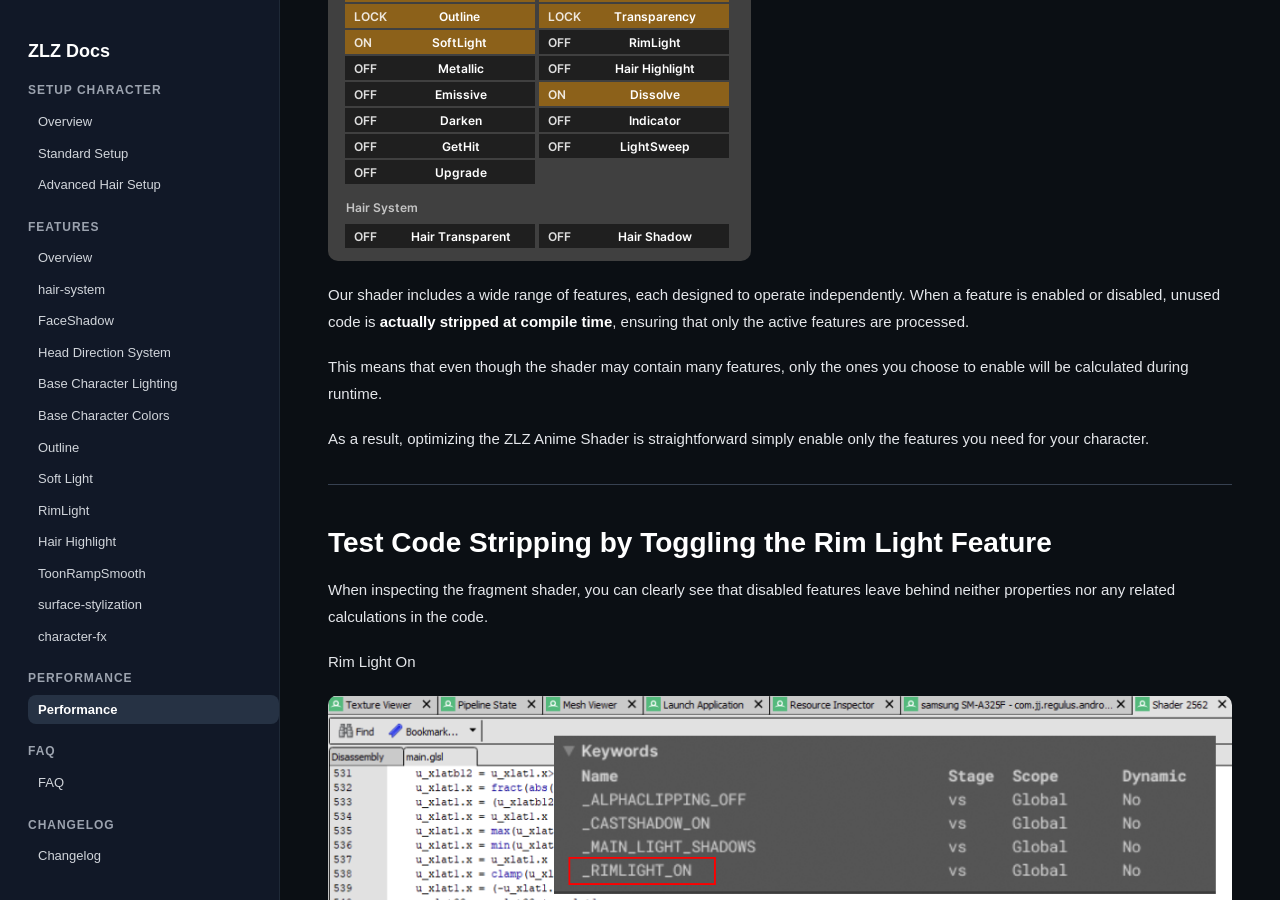
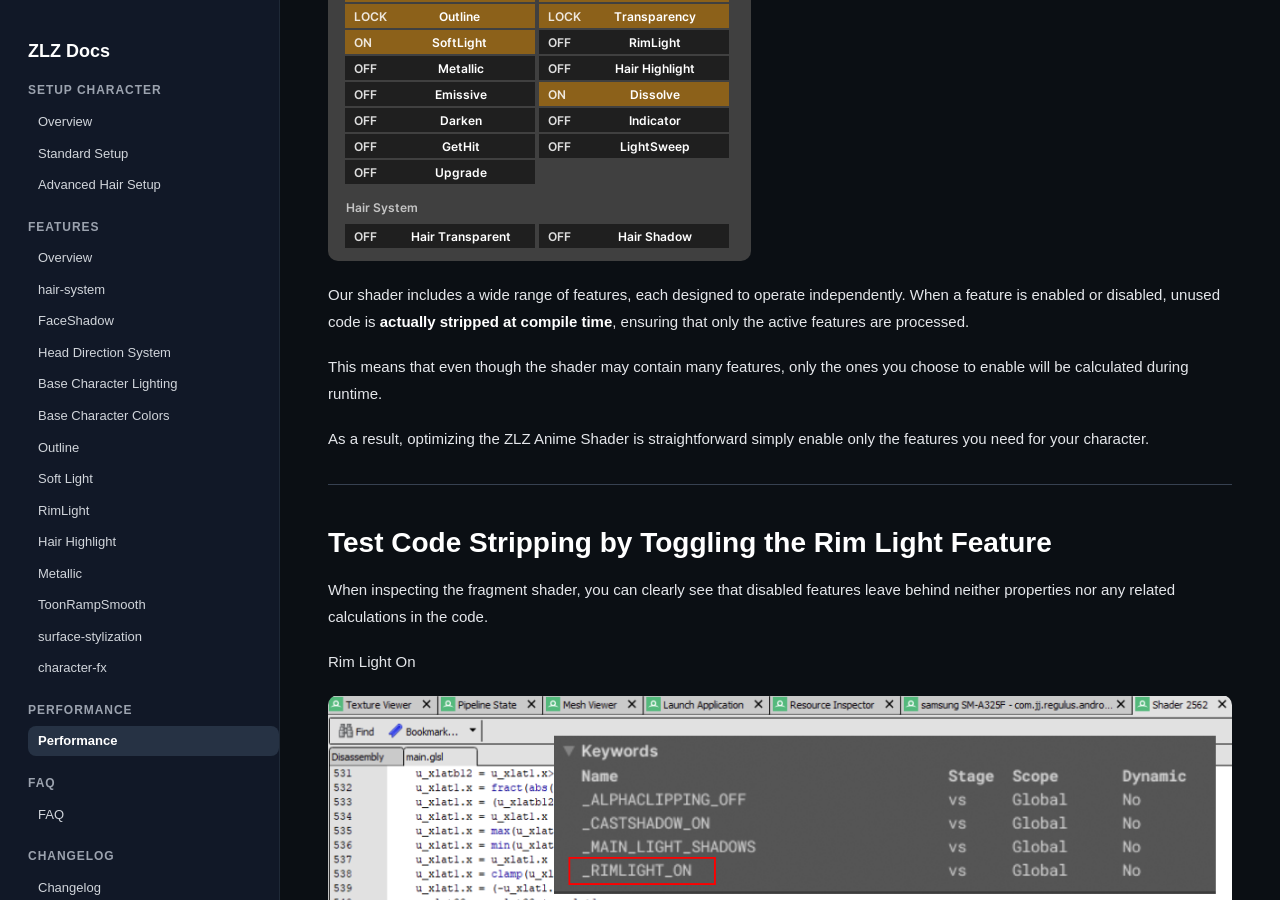
Before and after one commit to zlz-studio/zlz-studio.github.io, a Jekyll site: the page built from performance/index.md, in a window 1280 px wide and 900 px high, scrolled down 309 px. Built offline with Jekyll 4.4.1, drawn with Linux system fonts in a browser that asks for light colours.

Commit message:
Update sidebar.html

```diff
--- a/_includes/sidebar.html
+++ b/_includes/sidebar.html
@@ -70,6 +70,11 @@
    Hair Highlight
 </a>
 
+<a href="{{ '/features/Metallic/' | relative_url }}"
+   class="{% if page.url contains '/features/Metallic/' %}active{% endif %}">
+   Metallic
+</a>
+
 <a href="{{ '/features/ToonRampSmooth/' | relative_url }}"
    class="{% if page.url contains '/features/ToonRampSmooth/' %}active{% endif %}">
    ToonRampSmooth
```
